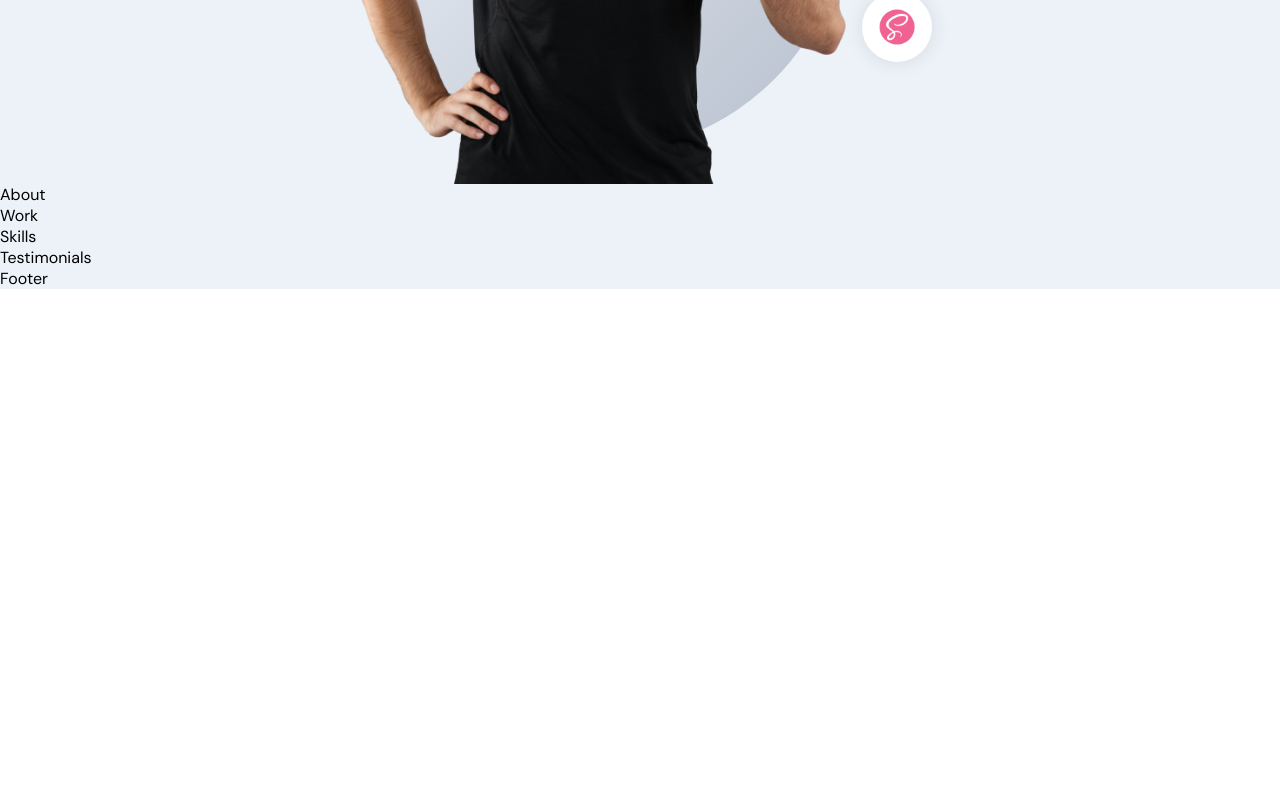
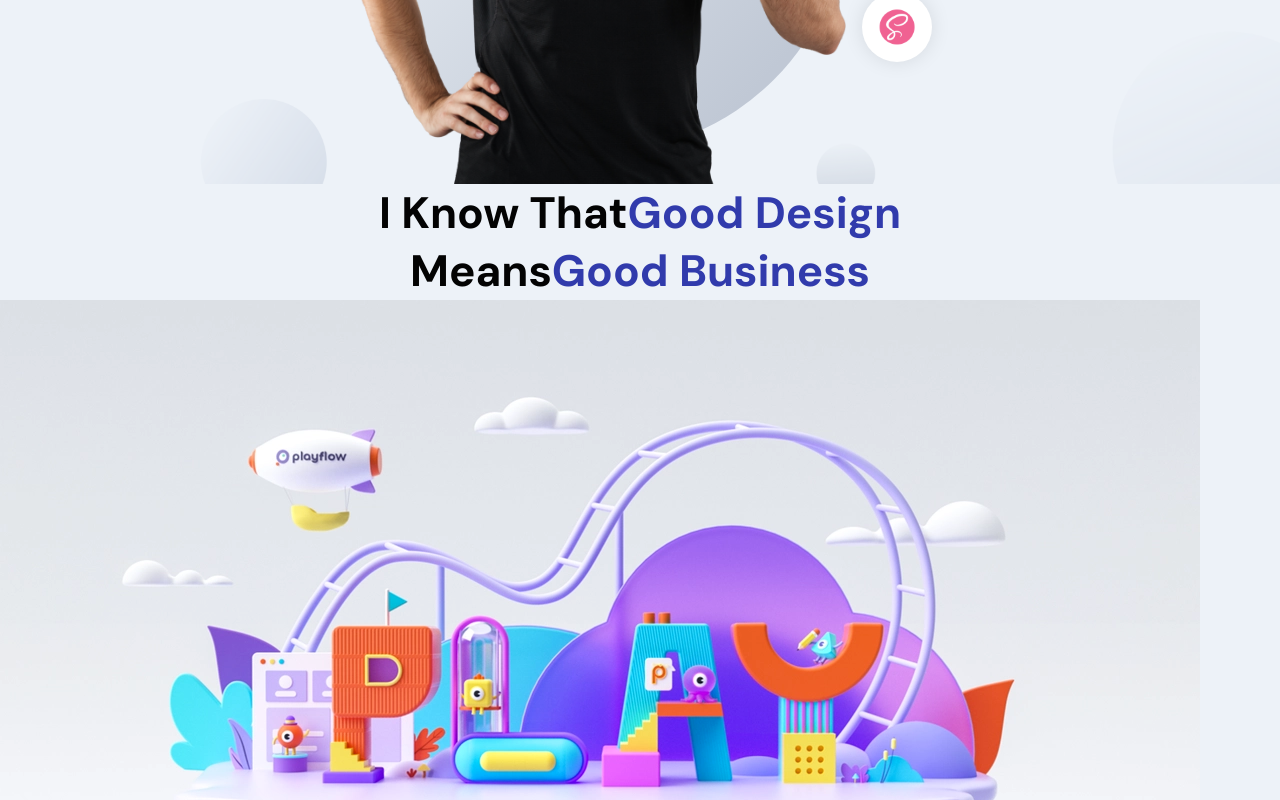
Before and after one commit to danialisrar09/My-Portfolio-Website, a React (Create React App) app in the folder frontend_react/: page / in a window 1280 px wide. Shown: the part 531-1331 px from the top of the page. Before the commit the page ends 820 px from the top, so only its background shows below. Built offline with nearby package versions, Linux system fonts and the light colour scheme.

Commit message:
frontend_react

```diff
--- a/frontend_react/src/container/About/about.jsx
+++ b/frontend_react/src/container/About/about.jsx
@@ -1,9 +1,63 @@
-import React from 'react';
+import React, { useState, useEffect } from 'react';
+import { motion } from 'framer-motion';
+
+import { images } from '../../constants';
 import './About.scss';
 
+const abouts = [
+  {
+    title:'Web Development',
+    description: 'I am a good developer',
+    imgURL:images.about01
+  },
+
+  {
+    title:'Web Design',
+    description: 'I am a good designer',
+    imgURL:images.about02
+  },
+
+  {
+    title:'UI/UX',
+    description: 'I am a good UI/UX Designer',
+    imgURL:images.about03
+  },
+
+  {
+    title:'Web Animation',
+    description: 'I am a good Web Animation',
+    imgURL:images.about04
+  },
+
+]
 const About = () => {
   return (
-    <div>About</div>
+    <>
+      <h2 className="head-text">
+        I know that
+        <span>Good Design</span>
+        <br />
+        means
+        <span>Good Business</span>
+      </h2>
+
+      <div className="app__profiles">
+        {abouts.map((about, index) => (
+          <motion.div
+            whileInView={{ opacity: 1 }}
+            whileHover={{ scale: 1.1 }}
+            transition={{ duration: 0.5, type:"tween"}}
+            className='app__profile-item'
+            key={about.title + index}
+          >
+            <img src={about.imgURL} alt={about.title} />
+            <h2 className='Bold-text' style={{ margin: 20 }}> {about.title} </h2>
+            <h2 className='p-text' style={{ margin: 10 }}> {about.description} </h2>
+
+          </motion.div>
+        ))}
+      </div>
+    </>
   );
 };
 
--- a/frontend_react/src/container/Header/header.jsx
+++ b/frontend_react/src/container/Header/header.jsx
@@ -17,8 +17,7 @@ const scaleVariants = {
 
 const Header = () => {
   return (
-    <div id="Home
-    " className="app__header app__flex">
+    <div id="home" className="app__header app__flex">
 
       <motion.div
         whileInView={{ x:[ -100, 0], opacity: [0, 1] }}
--- a/frontend_react/src/container/Header/header.scss
+++ b/frontend_react/src/container/Header/header.scss
@@ -1,4 +1,4 @@
-#Home {
+#home{
     position: relative;
     background: url('../../assets/bgIMG.png');
     background-size: cover;
@@ -8,7 +8,7 @@
     .app__wrapper {
         padding: 0;
 
-        .copyrights{
+        .copyright{
             display: none;
         }
     }
@@ -19,6 +19,7 @@
     width: 100%;
     height: 100%;
     flex-direction: row;
+
 
     padding: 6rem 2rem 0;
 
@@ -171,7 +172,6 @@
         object-fit: contain;
         z-index: 1;
     }
-    // box-shadow: 0 0 20px rgba(0, 0, 0, 0.1);
 
     .overlay_circle{
         position: absolute;
@@ -184,4 +184,8 @@
         height: 90%;
 
     }
+
+    @media screen and (max-width: 1200px) {
+        margin: 2rem 0;
+    }
 }
```
